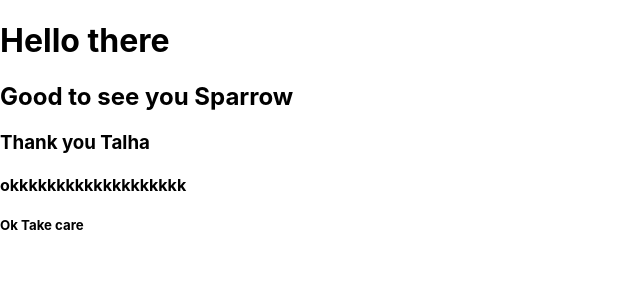
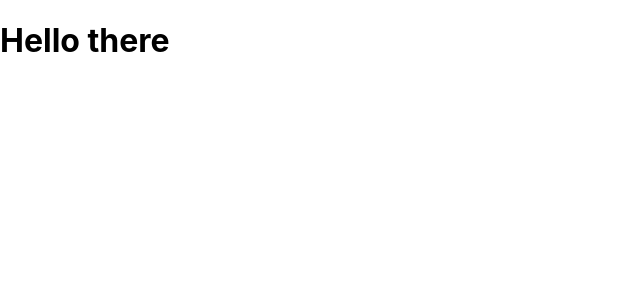
Before and after one commit to mtalhaabbas/nextjs-ecommerce-design, a Next.js app: page / in a window 1280 px wide. Shown: the top 300 px of the page, without its empty margins (0-640 px from the left). Built offline with nearby package versions, Linux system fonts and the light colour scheme.

Commit message:
delete css file

```diff
--- a/pages/index.js
+++ b/pages/index.js
@@ -6,10 +6,7 @@ export default function Home() {
   return (
     <>
 <h1>Hello there</h1>
-<h2>Good to see you Sparrow</h2>
- <h3>Thank you Talha</h3>
- <h4>okkkkkkkkkkkkkkkkkkk</h4>
- <h5>Ok Take care</h5>
+
   </>
   )
 }
--- a/styles/Home.module.css
+++ b/styles/Home.module.css
@@ -1,4 +1,4 @@
-.container {
+/* .container {
   min-height: 100vh;
   padding: 0 0.5rem;
   display: flex;
@@ -118,4 +118,4 @@
     width: 100%;
     flex-direction: column;
   }
-}
+} */
```
